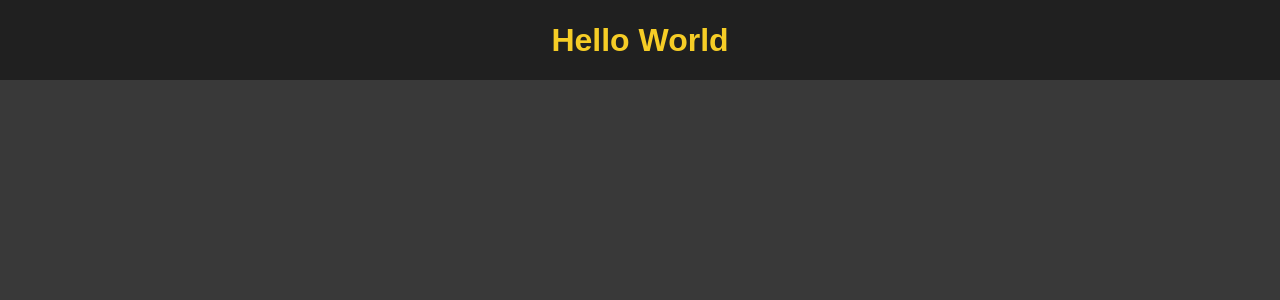
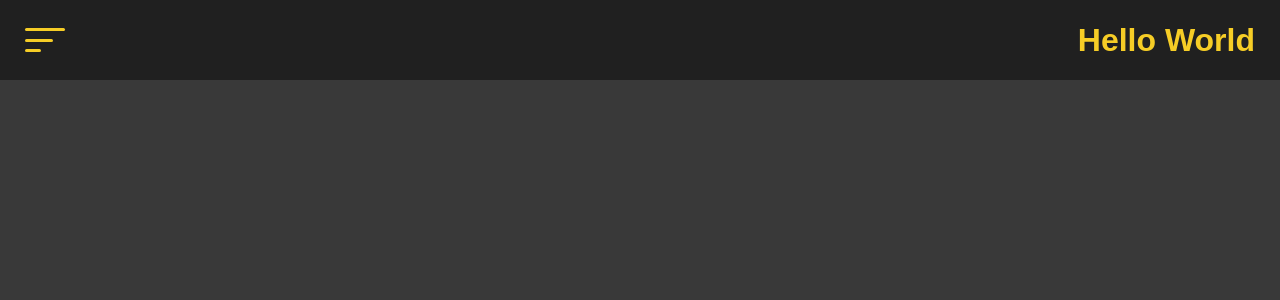
Before and after one commit to Paraldos/Portfolio, a Vue app: page / in a window 1280 px wide. Shown: the top 300 px of the page. Built offline with nearby package versions, Linux system fonts and the light colour scheme; a web font is replaced by a local one.

Commit message:
Added Burger to header

```diff
--- /dev/null
+++ b/src/components/header/Burger.css
@@ -0,0 +1,78 @@
+.burger {
+  position: relative;
+  display: block;
+
+  width: 40px;
+  height: 30px;
+
+  padding: 0;
+  border: none;
+  background: none;
+  color: inherit;
+  cursor: pointer;
+}
+
+.burger span {
+  position: absolute;
+  left: 0;
+
+  height: 3px;
+  border-radius: 2px;
+  background: currentColor;
+
+  transform-origin: center;
+
+  transition:
+    width 350ms ease-in-out,
+    left 350ms ease-in-out,
+    transform 350ms ease-in-out,
+    opacity 200ms ease;
+}
+
+.burger span:nth-child(1) {
+  top: 3px;
+  width: 100%;
+}
+
+.burger span:nth-child(2) {
+  top: 13.5px;
+  width: 70%;
+}
+
+.burger span:nth-child(3) {
+  top: 24px;
+  width: 40%;
+}
+
+/* hover */
+.burger:not(.active):hover span:nth-child(1) {
+  left: 60%;
+  width: 40%;
+}
+
+.burger:not(.active):hover span:nth-child(2) {
+  left: 30%;
+}
+
+.burger:not(.active):hover span:nth-child(3) {
+  left: 0;
+  width: 100%;
+}
+
+/* active */
+.burger.active span:nth-child(1) {
+  left: 0;
+  width: 100%;
+  transform: translateY(10.5px) rotate(45deg);
+}
+
+.burger.active span:nth-child(2) {
+  transform: translateX(-50px);
+  opacity: 0;
+}
+
+.burger.active span:nth-child(3) {
+  left: 0;
+  width: 100%;
+  transform: translateY(-10.5px) rotate(-45deg);
+}
--- a/src/components/header/Header.css
+++ b/src/components/header/Header.css
@@ -2,7 +2,8 @@ header {
   height: var(--header-height);
   width: 100%;
   display: flex;
-  justify-content: center;
+  justify-content: space-between;
   align-items: center;
+  padding: 0 25px;
   background-color: var(--color-dark-background);
 }
--- a/src/components/header/Header.vue
+++ b/src/components/header/Header.vue
@@ -1,11 +1,26 @@
-<script setup lang="ts"></script>
+<script setup lang="ts">
+import { ref } from "vue";
+const menuOpen = ref(false);
+</script>
 
 <style scoped>
 @import "./Header.css";
+@import "./Burger.css";
 </style>
 
 <template>
   <header>
+    <button
+      class="burger"
+      :class="{ active: menuOpen }"
+      :aria-expanded="menuOpen"
+      aria-label="Toggle menu"
+      @click="menuOpen = !menuOpen"
+    >
+      <span></span>
+      <span></span>
+      <span></span>
+    </button>
     <h1>Hello World</h1>
   </header>
 </template>
```
